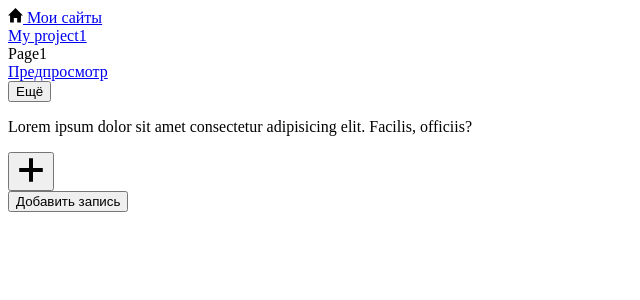
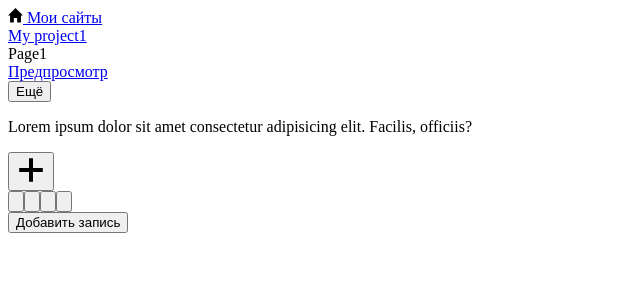
Before and after one commit to milevsky76/tilda-ilya, a Vue app: page /project/0/page/0/edit in a window 1280 px wide. Shown: the top 300 px of the page, without its empty margins (0-640 px from the left). Built offline with nearby package versions, Linux system fonts and the light colour scheme; sample sign-in values are in the browser's storage; the HTML template or start-up script is replaced by a standard one.

Commit message:
Added blocks moving, removing and duplicating

```diff
--- a/src/assets/scss/components/page-edit-view/_page-edit-view.scss
+++ b/src/assets/scss/components/page-edit-view/_page-edit-view.scss
@@ -55,7 +55,8 @@
   position: relative;
 
   &:hover {
-    .page-block__add-block-button {
+    .page-block__add-block-button,
+    .page-block__block-actions {
       opacity: 0.5;
     }
   }
@@ -100,3 +101,44 @@
 
   border-radius: 50%;
 }
+
+.page-block__block-actions {
+  position: absolute;
+  top: 10px;
+  right: 10px;
+  z-index: 10;
+
+  display: flex;
+  align-items: center;
+
+  background-color: $black;
+  opacity: 0;
+
+  button {
+    padding: 10px;
+
+    display: flex;
+    justify-content: center;
+    align-items: center;
+
+    border: none;
+    background-color: $black;
+
+    &:hover {
+      svg {
+        color: $accent-400;
+      }
+    }
+
+    svg {
+      $size: 20px;
+
+      width: $size;
+      height: $size;
+
+      color: $white;
+
+      transition: color $transition-default;
+    }
+  }
+}
--- a/src/stores/modules/blocks.js
+++ b/src/stores/modules/blocks.js
@@ -86,7 +86,7 @@ export const usePageBlocksStore = defineStore({
           id: this.nextId++,
           index: beforeBlock.index + 1
         });
-        indexState.newText++;
+        indexState.nextIndex++;
       }
 
       this.saveState();
@@ -108,6 +108,58 @@ export const usePageBlocksStore = defineStore({
       currentBlock.content = newText;
 
       this.saveState();
+    },
+    moveUp(pageId, index) {
+      if (index === 0) {
+        return;
+      }
+
+      const prevBlock = getBlock(this.blocks, pageId, index - 1);
+      const currentBlock = getBlock(this.blocks, pageId, index);
+
+      prevBlock.index = index;
+      currentBlock.index = index - 1;
+
+      this.saveState();
+    },
+    moveDown(pageId, index) {
+      const lastIndex = this.blocksIndexes[pageId].nextIndex - 1;
+      if (index === lastIndex) {
+        return;
+      }
+
+      const nextBlock = getBlock(this.blocks, pageId, index + 1);
+      const currentBlock = getBlock(this.blocks, pageId, index);
+
+      nextBlock.index = index;
+      currentBlock.index = index + 1;
+
+      this.saveState();
+    },
+    remove(pageId, id) {
+      const index = getBlockIndex(this.blocks, pageId, id);
+      this.blocks.splice(index, 1);
+
+      this.saveState();
+    },
+    duplicate(pageId, index) {
+      const duplicatedBlock = getBlock(this.blocks, pageId, index);
+      const indexState = getIndex(this, duplicatedBlock);
+      const allPageBlocks = this.getBlocksByPageId(duplicatedBlock.pageId);
+
+      allPageBlocks.forEach((block) => {
+        if (block.index > duplicatedBlock.index) {
+          block.index++;
+        }
+      });
+      this.blocks.push({
+        ...cloneObject(duplicatedBlock),
+        id: this.nextId++,
+        index: duplicatedBlock.index + 1
+      });
+      indexState.nextIndex++;
+
+      this.saveState();
     }
   }
 });
@@ -121,6 +173,10 @@ function getBlock(allBlocks, pageId, index) {
   return allBlocks.find((block) => block.pageId === pageId && block.index === index);
 }
 
+function getBlockIndex(allBlocks, pageId, blockId) {
+  return allBlocks.findIndex((block) => block.pageId === pageId && block.id === blockId);
+}
+
 function cloneObject(obj) {
   return JSON.parse(JSON.stringify(obj));
 }
--- a/src/views/PageEditView.vue
+++ b/src/views/PageEditView.vue
@@ -1,47 +1,145 @@
 <template>
   <div>
-    <div
-      v-for="(block, index) in blocks"
-      :key="index"
-      :class="block.type"
-      class="page-block"
-    >
+    <div v-for="(block, index) in blocks" :key="block.id" :class="block.type" class="page-block">
       <template v-if="block.type === 'text'">
         <div class="block-text edit">
-          <p
-            contenteditable
-            @input="updateText($event, block.pageId, index)">
-              {{ block.content }}
+          <p contenteditable @input="updateText($event, block.pageId, index)">
+            {{ block.content }}
           </p>
         </div>
       </template>
 
       <template v-else-if="block.type === 'image'">
         <div class="block-image edit">
-          <img
-            :src="block.image"
-            alt="Изображение">
-          <p
-            contenteditable
-            @input="updateText($event, block.pageId, index)">
-              {{ block.content }}
+          <img :src="block.image" alt="Изображение" />
+          <p contenteditable @input="updateText($event, block.pageId, index)">
+            {{ block.content }}
           </p>
         </div>
       </template>
 
       <button class="page-block__add-block-button" @click="openPopup(block.index)">
-        <svg width="30" height="30" viewBox="0 0 30 30" xmlns="http://www.w3.org/2000/svg" fill="currentColor" role="img" aria-hidden="true"><path d="M26.79 13H17V3.21h-4V13H3.21v4H13v9.79h4V17h9.79v-4z"></path></svg>
+        <svg
+          width="30"
+          height="30"
+          viewBox="0 0 30 30"
+          xmlns="http://www.w3.org/2000/svg"
+          fill="currentColor"
+          role="img"
+          aria-hidden="true"
+        >
+          <path d="M26.79 13H17V3.21h-4V13H3.21v4H13v9.79h4V17h9.79v-4z"></path>
+        </svg>
       </button>
+
+      <div class="page-block__block-actions">
+        <button @click="moveBlockUp(block.pageId, block.index)">
+          <svg viewBox="0 0 48 48" fill="none" xmlns="http://www.w3.org/2000/svg">
+            <g id="SVGRepo_iconCarrier">
+              <path
+                d="M24.0083 14.1005V42"
+                stroke="currentColor"
+                stroke-width="4"
+                stroke-linecap="round"
+                stroke-linejoin="round"
+              ></path>
+              <path
+                d="M12 26L24 14L36 26"
+                stroke="currentColor"
+                stroke-width="4"
+                stroke-linecap="round"
+                stroke-linejoin="round"
+              ></path>
+              <path
+                d="M12 6H36"
+                stroke="currentColor"
+                stroke-width="4"
+                stroke-linecap="round"
+                stroke-linejoin="round"
+              ></path>
+            </g>
+          </svg>
+        </button>
+        <button @click="cloneBlock(block.pageId, block.index)">
+          <svg
+            viewBox="0 0 32 32"
+            xmlns="http://www.w3.org/2000/svg"
+            xmlns:xlink="http://www.w3.org/1999/xlink"
+            xmlns:sketch="http://www.bohemiancoding.com/sketch/ns"
+            fill="currentColor"
+          >
+            <g id="SVGRepo_iconCarrier">
+              <g
+                id="Page-1"
+                stroke="none"
+                stroke-width="1"
+                fill="none"
+                fill-rule="evenodd"
+                sketch:type="MSPage"
+              >
+                <g
+                  id="Icon-Set"
+                  sketch:type="MSLayerGroup"
+                  transform="translate(-204.000000, -931.000000)"
+                  fill="currentColor"
+                >
+                  <path
+                    d="M234,951 C234,952.104 233.104,953 232,953 L216,953 C214.896,953 214,952.104 214,951 L214,935 C214,933.896 214.896,933 216,933 L232,933 C233.104,933 234,933.896 234,935 L234,951 L234,951 Z M232,931 L216,931 C213.791,931 212,932.791 212,935 L212,951 C212,953.209 213.791,955 216,955 L232,955 C234.209,955 236,953.209 236,951 L236,935 C236,932.791 234.209,931 232,931 L232,931 Z M226,959 C226,960.104 225.104,961 224,961 L208,961 C206.896,961 206,960.104 206,959 L206,943 C206,941.896 206.896,941 208,941 L210,941 L210,939 L208,939 C205.791,939 204,940.791 204,943 L204,959 C204,961.209 205.791,963 208,963 L224,963 C226.209,963 228,961.209 228,959 L228,957 L226,957 L226,959 L226,959 Z"
+                    id="duplicate"
+                    sketch:type="MSShapeGroup"
+                  ></path>
+                </g>
+              </g>
+            </g>
+          </svg>
+        </button>
+        <button @click="removeBlock(block.pageId, block.id)">
+          <svg viewBox="0 0 24 24" fill="none" xmlns="http://www.w3.org/2000/svg">
+            <g id="SVGRepo_iconCarrier">
+              <path
+                d="M18 6L17.1991 18.0129C17.129 19.065 17.0939 19.5911 16.8667 19.99C16.6666 20.3412 16.3648 20.6235 16.0011 20.7998C15.588 21 15.0607 21 14.0062 21H9.99377C8.93927 21 8.41202 21 7.99889 20.7998C7.63517 20.6235 7.33339 20.3412 7.13332 19.99C6.90607 19.5911 6.871 19.065 6.80086 18.0129L6 6M4 6H20M16 6L15.7294 5.18807C15.4671 4.40125 15.3359 4.00784 15.0927 3.71698C14.8779 3.46013 14.6021 3.26132 14.2905 3.13878C13.9376 3 13.523 3 12.6936 3H11.3064C10.477 3 10.0624 3 9.70951 3.13878C9.39792 3.26132 9.12208 3.46013 8.90729 3.71698C8.66405 4.00784 8.53292 4.40125 8.27064 5.18807L8 6"
+                stroke="currentColor"
+                stroke-width="2"
+              ></path>
+            </g>
+          </svg>
+        </button>
+        <button @click="moveBlockDown(block.pageId, block.index)">
+          <svg viewBox="0 0 48 48" fill="none" xmlns="http://www.w3.org/2000/svg">
+            <g id="SVGRepo_iconCarrier">
+              <rect width="48" height="48" fill="white" fill-opacity="0.01"></rect>
+              <path
+                d="M24.0083 33.8995V6"
+                stroke="currentColor"
+                stroke-width="4"
+                stroke-linecap="round"
+                stroke-linejoin="round"
+              ></path>
+              <path
+                d="M36 22L24 34L12 22"
+                stroke="currentColor"
+                stroke-width="4"
+                stroke-linecap="round"
+                stroke-linejoin="round"
+              ></path>
+              <path
+                d="M36 42H12"
+                stroke="currentColor"
+                stroke-width="4"
+                stroke-linecap="round"
+                stroke-linejoin="round"
+              ></path>
+            </g>
+          </svg>
+        </button>
+      </div>
     </div>
   </div>
 
   <div class="page-edit">
     <div class="page-edit__middle-button">
-      <button
-        class="project-view__new-page"
-        type="button"
-        @click="isPopupOpen = true">
-          <span class="project-view__new-page-text">Добавить запись</span>
+      <button class="project-view__new-page" type="button" @click="isPopupOpen = true">
+        <span class="project-view__new-page-text">Добавить запись</span>
       </button>
     </div>
   </div>
@@ -50,13 +148,15 @@
     :isOpen="isPopupOpen"
     :pageId="pageId"
     :beforeBlockIndex="beforeBlockIndex"
-    @close="isPopupOpen = false"/>
+    @close="isPopupOpen = false"
+  />
 </template>
 
 <script>
 import { useProjectsStore } from '@/stores/modules/projects';
 import { usePagesStore } from '@/stores/modules/pages';
 import { usePageBlocksStore } from '@/stores/modules/blocks';
+import { mapActions } from 'pinia';
 
 import HeaderPage from '@/components/HeaderPage.vue';
 
@@ -80,16 +180,30 @@ export default {
     }
   },
   components: {
-    PopupLeft, HeaderPage
+    PopupLeft,
+    HeaderPage
   },
   methods: {
+    ...mapActions(usePageBlocksStore, ['moveUp', 'moveDown', 'remove', 'duplicate']),
     updateText(event, pageId, index) {
-      const newText = event.target.textContent.trim()
-      usePageBlocksStore().updateTextBlock(pageId, index, newText)
+      const newText = event.target.textContent.trim();
+      usePageBlocksStore().updateTextBlock(pageId, index, newText);
     },
     openPopup(index) {
-      this.beforeBlockIndex = index
-      this.isPopupOpen = true
+      this.beforeBlockIndex = index;
+      this.isPopupOpen = true;
+    },
+    cloneBlock(pageId, index) {
+      this.duplicate(pageId, index);
+    },
+    removeBlock(pageId, id) {
+      this.remove(pageId, id);
+    },
+    moveBlockUp(pageId, index) {
+      this.moveUp(pageId, index);
+    },
+    moveBlockDown(pageId, index) {
+      this.moveDown(pageId, index);
     }
   },
   computed: {
@@ -101,8 +215,8 @@ export default {
     },
     blocks() {
       const blocks = usePageBlocksStore().getBlocksByPageId(+this.pageId);
-      return JSON.parse(JSON.stringify(blocks.sort((a, b) => a.index - b.index)))
-    },
+      return JSON.parse(JSON.stringify(blocks.sort((a, b) => a.index - b.index)));
+    }
   }
 };
 </script>
```
